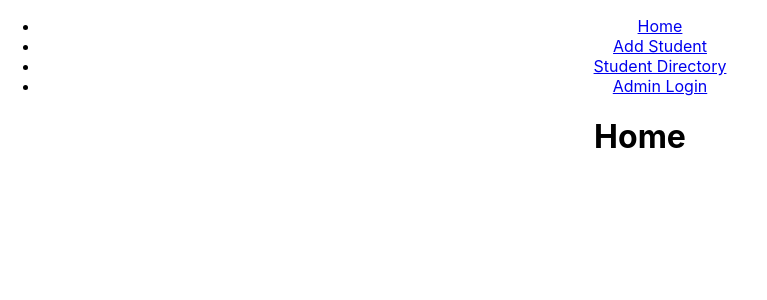
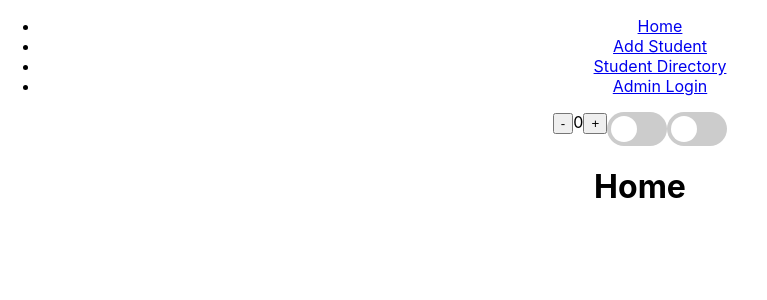
Before and after one commit to mroseweir/pp-points2, a React (Create React App) app: page / in a window 1280 px wide. Shown: the top 300 px of the page, without its empty margins (0-767 px from the left). Built offline with nearby package versions, Linux system fonts and the light colour scheme.

Commit message:
added sliders

```diff
--- a/src/App.css
+++ b/src/App.css
@@ -36,3 +36,50 @@
     transform: rotate(360deg);
   }
 }
+.switch {
+  position: relative;
+  display: inline-block;
+  width: 60px;
+  height: 34px;
+}
+.slider {
+  position: absolute;
+  cursor: pointer;
+  top: 0;
+  left: 0;
+  right: 0;
+  bottom: 0;
+  background-color: #ccc;
+  -webkit-transition: 0.4s;
+  transition: 0.4s;
+}
+.slider:before {
+  position: absolute;
+  content: "";
+  height: 26px;
+  width: 26px;
+  left: 4px;
+  bottom: 4px;
+  background-color: white;
+  -webkit-transition: 0.4s;
+  transition: 0.4s;
+}
+input:checked + .slider {
+  background-color: #2196f3;
+}
+input:focus + .slider {
+  box-shadow: 0 0 1px #2196f3;
+}
+
+input:checked + .slider:before {
+  -webkit-transform: translateX(26px);
+  -ms-transform: translateX(26px);
+  transform: translateX(26px);
+}
+.slider.round {
+  border-radius: 34px;
+}
+
+.slider.round:before {
+  border-radius: 50%;
+}
--- a/src/components/PlusMinusBtn.js
+++ b/src/components/PlusMinusBtn.js
@@ -1,43 +1,37 @@
-import React, {useState} from 'react'
-
-
+import React, { useState } from "react";
+import "../App.css";
 function PlusMinusBtn() {
-    const [state, setState] = useState({count: 0});
+  const [state, setState] = useState({ count: 0 });
   const count = state.count;
 
   function decrementCount() {
-        setState(prevState => {
-            return {count: prevState.count - 1}
-        })
+    setState((prevState) => {
+      return { count: prevState.count - 1 };
+    });
   }
 
   function incrementCount() {
-        setState(prevState => {
-            return {count: prevState.count + 1}
-        })
-    }
-
-    function incrementCountFive() {
-        setState(prevState => {
-            return {count: prevState.count + 5}
-        })
-    }
-
-    function resetCount() {
-        setState(prevState => {
-            return {count: prevState.count = 0}
-        })
+    setState((prevState) => {
+      return { count: prevState.count + 1 };
+    });
   }
 
   return (
     <div>
-            <button onClick={resetCount}>Reset</button>
       <button onClick={decrementCount}>-</button>
       <span>{count}</span>
       <button onClick={incrementCount}>+</button>
-            <button onClick={incrementCountFive}>+5</button>
+      <label class="switch">
+        <input type="checkbox"></input>
+        <span class="slider round"></span>
+      </label>
+
+      <label class="switch">
+        <input type="checkbox"></input>
+        <span class="slider round"></span>
+      </label>
     </div>
-    )
+  );
 }
 
-export default PlusMinusBtn
+export default PlusMinusBtn;
--- a/src/pages/Home.jsx
+++ b/src/pages/Home.jsx
@@ -1,9 +1,11 @@
 import React from "react";
 import Header from "../components/Header";
+import PlusMinusBtn from "../../src/components/PlusMinusBtn";
 function home() {
   return (
     <div>
       <Header />
+      <PlusMinusBtn />
       <h1>Home</h1>
     </div>
   );
```
Lines whose indentation alone changed are shown as unchanged.
